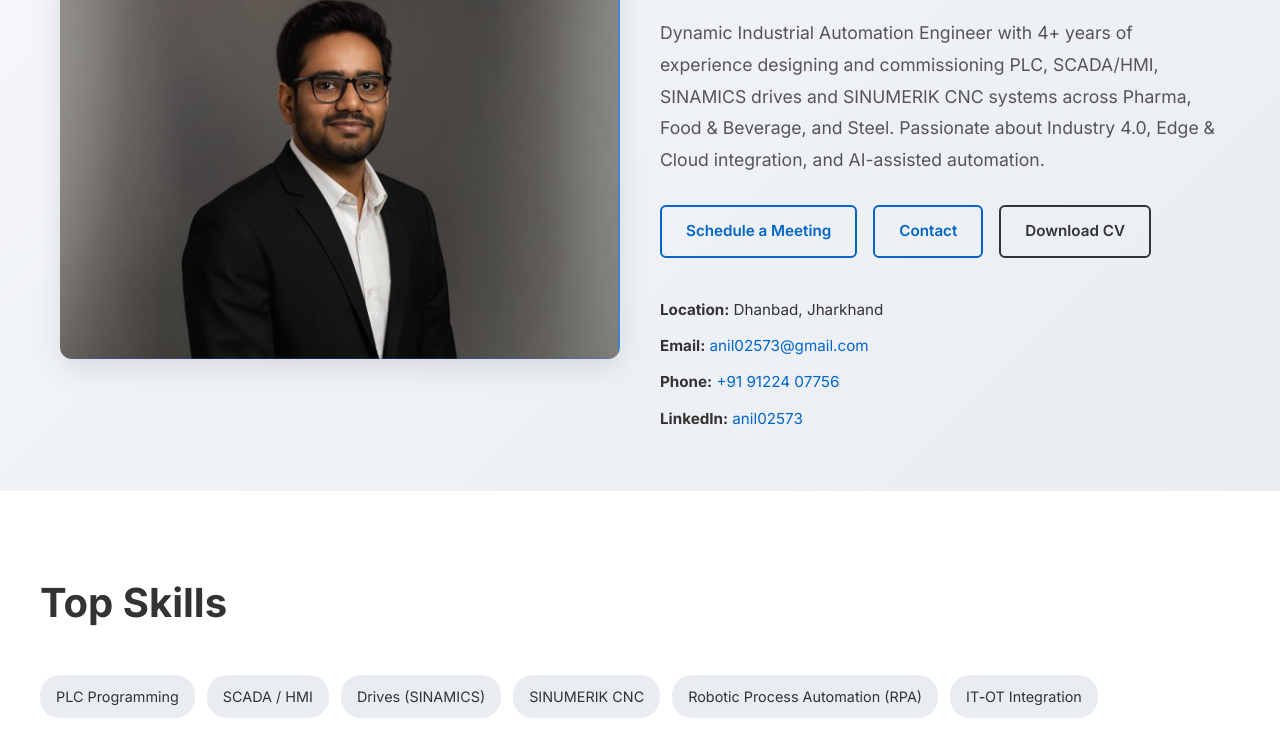
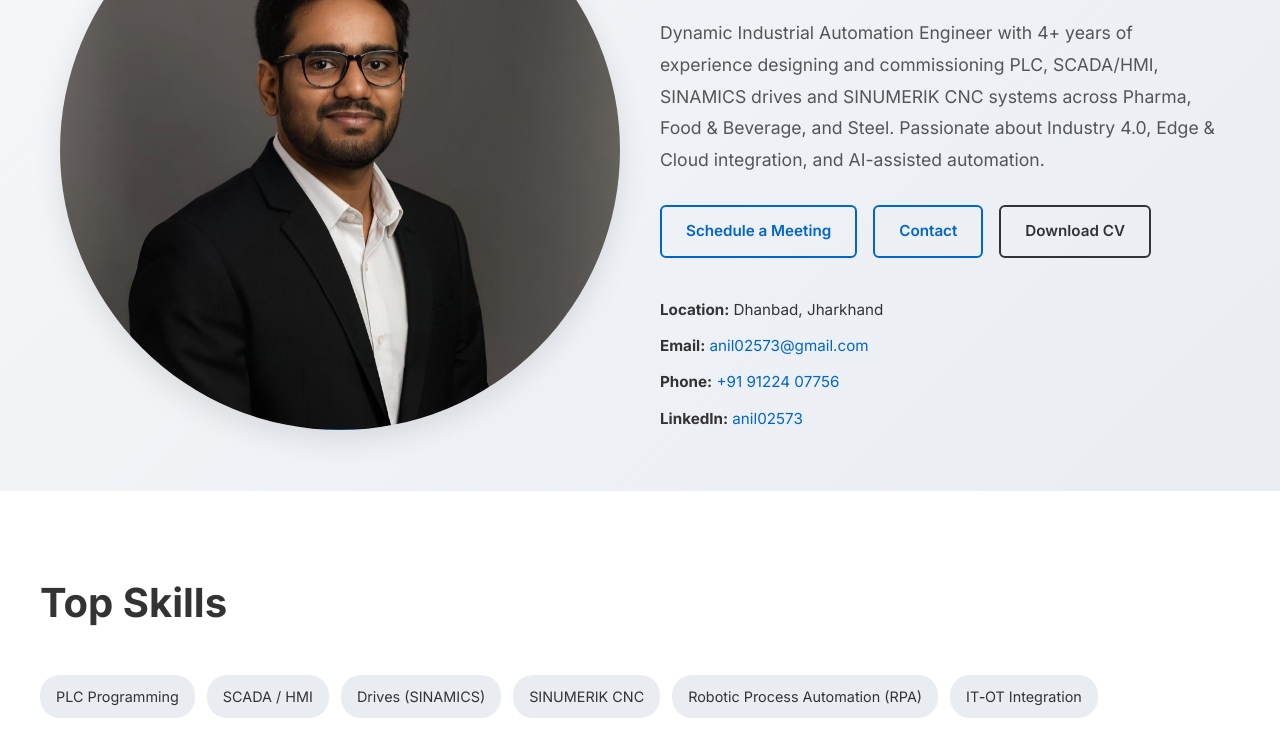
Before and after one commit to mr-Anil-prajapati/anil_portfolio, a plain HTML site: page index.html in a window 1280 px wide. Shown: the part 263-992 px from the top of the page. Drawn offline with Linux system fonts and the light colour scheme.

Commit message:
Make profile image round in hero section

```diff
--- a/css/style.css
+++ b/css/style.css
@@ -183,7 +183,9 @@ img {
 
 .photo {
   width: 100%;
-  border-radius: 12px;
+  aspect-ratio: 1 / 1;
+  object-fit: cover;
+  border-radius: 50%;
   box-shadow: 0 10px 30px rgba(0, 0, 0, 0.1);
 }
 
```
